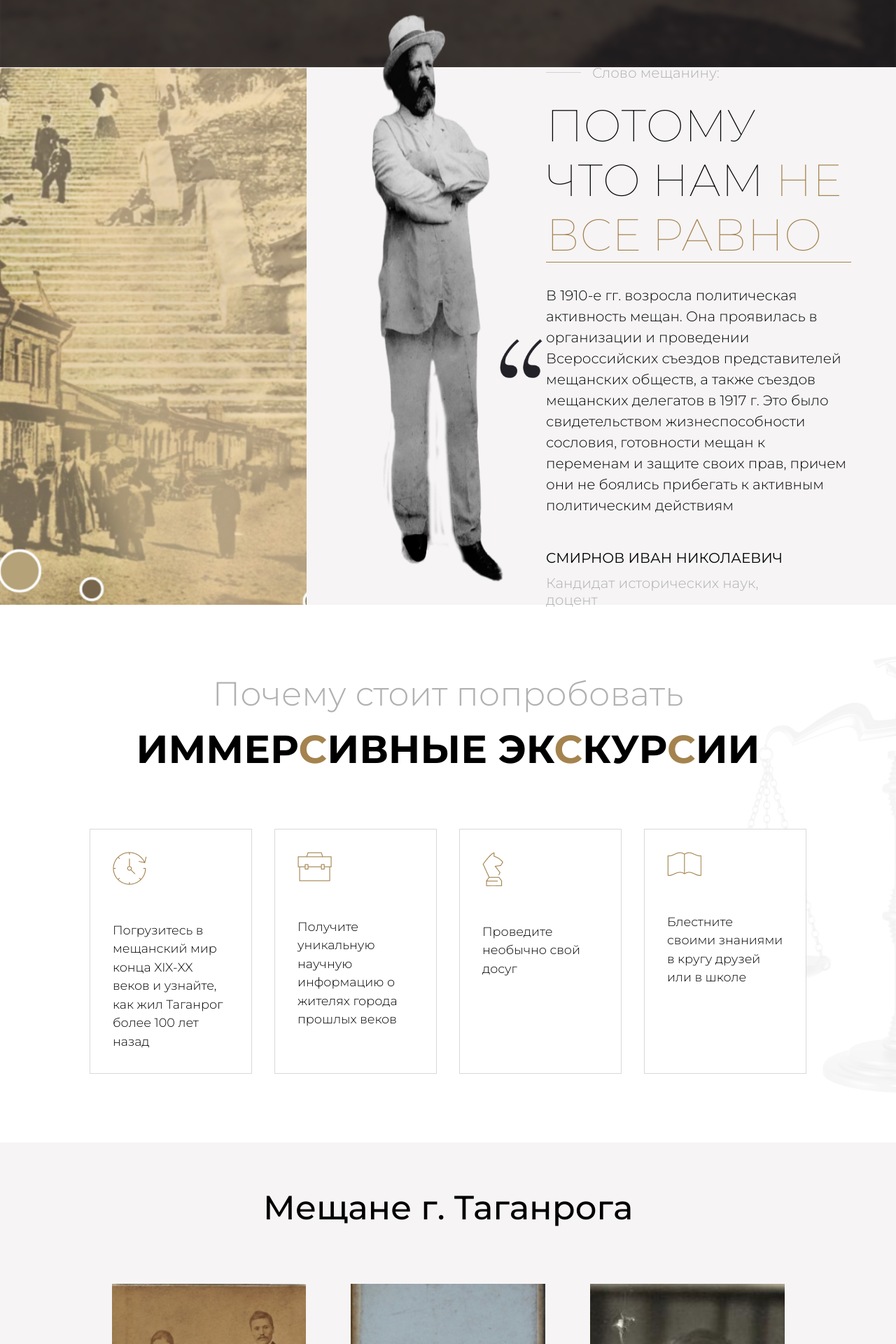
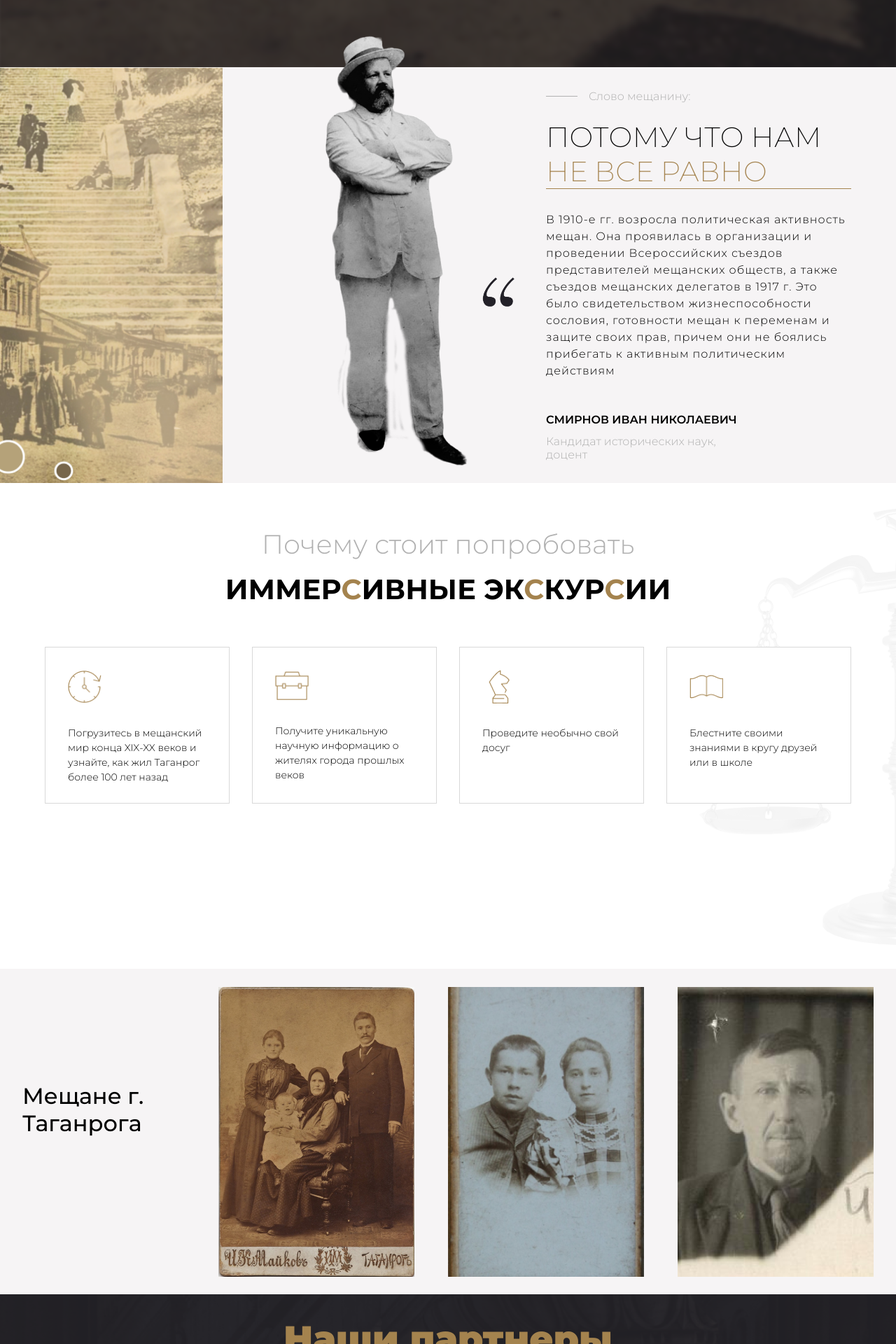
Before and after one commit to DmitriyMartynenko/meschane-of-taganrog, a React (Vite) app in the folder client/: page / in a window 1280 px wide. Shown: the part 600-2520 px from the top of the page at 70% size. Built offline with nearby package versions, Linux system fonts and the light colour scheme.

Commit message:
Refactoring

```diff
--- a/client/src/components/BenefitCard/BenefitCard.module.css
+++ b/client/src/components/BenefitCard/BenefitCard.module.css
@@ -1,18 +1,29 @@
 .benefitCard {
   display: flex;
   flex-direction: column;
-  gap: 3rem;
-  /* flex: 1; */
-  width: 25%;
+  gap: 2rem;
+  width: 307px;
+  height: 224px;
   min-width: 150px;
   padding: 2rem;
   border: 1px solid #D9D9D9;
   background-color: white;
 }
 
+.benefitCardImgContainer {
+  width: 48px;
+  height: 48px;
+}
+
+.benefitCardImg {
+  width: 100%;
+  height: 100%;
+  object-fit: contain;
+}
+
 .benefitCardText {
   margin: 0;
-  font-size: 1.1rem;
+  font-size: 0.875rem;
   font-weight: 300;
   line-height: 150%;
 }
--- a/client/src/components/BenefitCard/BenefitCard.tsx
+++ b/client/src/components/BenefitCard/BenefitCard.tsx
@@ -13,11 +13,7 @@ const BenefitCard = (props: BenefitCardProps) => {
   return (
     <div className={styles.benefitCard}>
       <div className={styles.benefitCardImgContainer}>
-        <img
-          className={styles.benefitCardImg}
-          src={imgSrc}
-          alt=""
-        />
+        <img className={styles.benefitCardImg} src={imgSrc} alt="" />
       </div>
       <p className={styles.benefitCardText}>{text}</p>
     </div>
--- a/client/src/components/Button/Button.module.css
+++ b/client/src/components/Button/Button.module.css
@@ -1,17 +1,17 @@
 .button {
   width: 100%;
   height: 100%;
-  padding: 1.25rem 0;
+  padding: 0.75rem;
   border: 1px solid #E3C37A;
   background-color: transparent;
   color: white;
   /* font-size: 1.1rem; */
-  font-size: 1rem;
+  font-size: 0.9rem;
   font-weight: 300;
   text-transform: uppercase;
 }
 
 .buttonTextBlack {
   color: black;
-  font-weight: 400;
+  font-weight: 500;
 }
--- a/client/src/components/HeaderLink/HeaderLink.module.css
+++ b/client/src/components/HeaderLink/HeaderLink.module.css
@@ -1,5 +1,5 @@
 .link {
-  color: rgba(255, 255, 255, 0.5);
+  color: #B1B1B1;
   /* font-size: 1.25rem; */
   font-size: 0.9rem;
   text-align: center;
--- a/client/src/components/Heading/Heading.module.css
+++ b/client/src/components/Heading/Heading.module.css
@@ -16,24 +16,24 @@
 }
 
 .line {
-  width: 50px;
+  width: 45px;
   height: 1px;
   margin-right: 1rem;
-  background-color: #b1b1b180;
+  background-color: #B1B1B1;
 }
 
 .subtitle {
   margin: 0;
   color: #B1B1B1;
-  font-size: 1.25rem;
+  /* font-size: 1.25rem; */
+  font-size: 1rem;
   font-weight: 300;
 }
 
 .title {
   margin: 0;
-  font-size: 4rem;
-  font-weight: 100;
-  /* text-align: center; */
+  font-size: 2.5rem;
+  font-weight: 200;
   text-transform: uppercase;
 }
 
--- a/client/src/components/Input/Input.module.css
+++ b/client/src/components/Input/Input.module.css
@@ -1,7 +1,8 @@
 .input {
   width: 100%;
   height: 100%;
-  padding: 1.25rem;
+  padding: 0.75rem 1rem;
+  border: none;
   /* font-size: 1rem; */
   font-size: 0.9rem;
   font-weight: 300;
--- a/client/src/components/ReadMoreCard/ReadMoreCard.module.css
+++ b/client/src/components/ReadMoreCard/ReadMoreCard.module.css
@@ -4,8 +4,8 @@
   flex-direction: column;
   justify-content: flex-end;
   gap: 4rem;
-  width: 400px;
-  height: 600px;
+  width: 308px;
+  height: 430px;
   z-index: 1;
 }
 
@@ -32,22 +32,24 @@
 .readMoreTextContainer {
   display: flex;
   flex-direction: column;
-  gap: 1.25rem;
-  padding: 3rem 2rem;
+  justify-content: center;
+  gap: 1rem;
+  height: 50%;
+  padding: 0 2rem;
 }
 
 .readMoreDate {
   margin: 0;
   color: #B1B1B1;
-  font-size: 1rem;
+  font-size: 0.875rem;
   font-weight: 300;
 }
 
 .readMoreText {
   margin: 0;
   color: white;
-  font-size: 1.2rem;
-  font-weight: 300;
+  font-size: 1rem;
+  font-weight: 200;
   text-transform: uppercase;
 }
 
@@ -58,7 +60,7 @@
 .readMoreTextCompact {
   margin: 0;
   color: black;
-  font-size: 1.2rem;
-  font-weight: 300;
+  font-size: 1rem;
+  font-weight: 400;
   text-transform: uppercase;
 }
--- a/client/src/components/Review/Review.tsx
+++ b/client/src/components/Review/Review.tsx
@@ -38,7 +38,7 @@ const Review = (props: ReviewProps) => {
           alt=""
         />
       </div>
-      <div className={styles.textContainer}>
+      <div className={styles.reviewTextContainer}>
         <p className={styles.reviewText}>{text}</p>
         <div className={styles.authorInfoContainer}>
           <p className={styles.reviewAuthor}>{author}</p>
--- a/client/src/components/SignUp/SignUp.module.css
+++ b/client/src/components/SignUp/SignUp.module.css
@@ -7,7 +7,7 @@
 .signUpTitle {
   margin: 0;
   padding-left: 0.5rem;
-  color: rgba(255, 255, 255, 0.9);
+  color: white;
   /* font-size: 1.25rem; */
   font-size: 1rem;
   font-weight: 300;
@@ -21,11 +21,11 @@
 }
 
 .signUpInputContainer {
-  width: 60%;
+  width: 55%;
 }
 
 .signUpButtonContainer {
-  width: 40%;
+  width: 45%;
 }
 
 @media (max-width: 1024px) {
--- a/client/src/pages/HomePage/HomePage.module.css
+++ b/client/src/pages/HomePage/HomePage.module.css
@@ -58,7 +58,7 @@
 }
 
 .promoSignUpContainer {
-  margin-left: 4rem;
+  margin-left: 3rem;
 }
 
 .promoLogoContainer {
@@ -77,12 +77,12 @@
 
 .meschaneInfoSection {
   display: flex;
-  height: 768px;
+  height: 594px;
   background-color: #F6F4F5;
 }
 
 .stoneStairImgContainer {
-  width: 640px;
+  width: 517px;
   height: 100%;
 }
 
@@ -94,24 +94,24 @@
 
 .meschaninImgContainer {
   position: relative;
-  width: 500px;
+  min-width: 462px;
   height: 100%;
 }
 
 .meschaninImg {
   position: absolute;
-  top: -10%;
+  top: -20%;
   width: 100%;
-  height: 100%;
-  transform: scale(1.25);
+  height: 728px;
+  /* transform: scale(1.25); */
 }
 
 .quotesImg {
   position: absolute;
   top: 50%;
   left: 80%;
-  width: 64px;
-  height: 64px;
+  width: 48px;
+  height: 48px;
 }
 
 .meschaneInfoTextContent {
@@ -133,9 +133,10 @@
 
 .meschaneInfoText {
   margin: 2rem 0 3rem 0;
-  font-size: 1.25rem;
+  font-size: 1rem;
   font-weight: 300;
   line-height: 150%;
+  letter-spacing: 1px;
 }
 
 .meschaneInfoAuthor {
@@ -144,13 +145,14 @@
   gap: 0.75rem;
   margin: 0;
   color: black;
-  font-size: 1.25rem;
-  font-weight: 400;
+  font-size: 1rem;
+  font-weight: 600;
   text-transform: uppercase;
 }
 
 .meschaneInfoJobTitle {
   color: #B1B1B1;
+  font-size: 1rem;
   font-weight: 300;
   text-transform: none;
 }
@@ -160,11 +162,10 @@
 .tryExcursionsSection {
   display: flex;
   flex-direction: column;
-  justify-content: center;
   align-items: center;
-  gap: 5rem;
-  height: 768px;
-  padding: 8rem;
+  gap: 3.625rem;
+  height: 694px;
+  padding: 4rem;
   background-image: url('../../assets/background2.png');
   background-repeat: no-repeat;
   background-position: right center;
@@ -182,13 +183,13 @@
 .tryExcursionsSubtitle {
   margin: 0;
   color: #B1B1B1;
-  font-size: 3rem;
+  font-size: 2.375rem;
   font-weight: 300;
 }
 
 .tryExcursionsTitle {
   margin: 0;
-  font-size: 3.5rem;
+  font-size: 2.5rem;
   font-weight: 700;
   text-transform: uppercase;
 }
@@ -199,6 +200,7 @@
 
 .benefitCardsContainer {
   display: flex;
+  justify-content: center;
   gap: 2rem;
   width: 100%;
 }
@@ -207,28 +209,28 @@
 
 .meschaneOfTaganrogSection {
   display: flex;
-  flex-wrap: wrap;
   justify-content: center;
   align-items: center;
-  gap: 5rem;
-  height: auto;
-  padding: 4rem;
+  gap: 4rem;
+  height: 465px;
+  padding: 0 2rem;
   background-color: #F6F4F5;
 }
 
 .meschaneOfTaganrogTitle {
-  margin: 0;
-  /* margin: 0 0 8rem 0; */
-  font-size: 3rem;
+  margin: 0 0 4rem 0;
+  font-size: 2rem;
   font-weight: 500;
 }
 
 .meschaneOfTaganrogImagesContainer {
   display: flex;
-  gap: 4rem;
+  gap: 3rem;
 }
 
 .meschaneOfTaganrogImgContainer {
+  width: 280px;
+  height: 414px;
   flex: 1;
 }
 
@@ -243,33 +245,38 @@
 .ourPartnersSection {
   display: flex;
   flex-direction: column;
-  justify-content: center;
   align-items: center;
-  gap: 3rem;
-  padding: 2rem 2rem 4rem 2rem;
+  gap: 2rem;
+  height: 482px;
+  padding: 2rem;
+  background-image: url('../../assets/ourPartnersBackground.png');
+  background-repeat: no-repeat;
+  background-position: center;
   background-color: #232228;
 }
 
 .ourPartnersTitle {
   margin: 0;
-  font-size: 4rem;
+  font-size: 3.25rem;
+  font-weight: 900;
   color: #A4834E;
 }
 
 .ourPartnersImgContainer {
-  width: 75%;
+  width: 1196px;
   height: auto;
 }
 
 .ourPartnersTGLIAMZimg {
   width: 100%;
   height: 100%;
+  object-fit: cover;
 }
 
 .ourPartnersText {
   margin: 0;
   color: white;
-  font-size: 1.75rem;
+  font-size: 1.5rem;
   font-weight: 900;
   text-align: center;
 }
@@ -282,7 +289,7 @@
   justify-content: center;
   align-items: center;
   gap: 8rem;
-  padding: 6rem 4rem 8rem 4rem;
+  padding: 6rem;
   background-color: #F6F4F5;
 }
 
@@ -296,18 +303,19 @@
 
 .buttonsContainer {
   display: flex;
-  justify-content: space-between;
+  justify-content: center;
   align-items: center;
+  gap: 8rem;
   width: 100%;
 }
 
-.arrowLeft,
-.arrowRight {
+.arrowLeftButton,
+.arrowRightButton {
   display: flex;
   justify-content: center;
   align-items: center;
-  width: 4rem;
-  height: 4rem;
+  width: 48px;
+  height: 48px;
   border: none;
   background-color: #A4834E;
   cursor: pointer;
@@ -323,8 +331,8 @@
 }
 
 .paginationButton {
-  width: 16px;
-  height: 16px;
+  width: 8px;
+  height: 12px;
   border: none;
   border-radius: 50%;
   background-color: white;
@@ -332,9 +340,9 @@
 }
 
 .paginationButtonActive {
-  width: 24px;
-  height: 24px;
-  border: 5px solid #F6F4F5;
+  width: 12px;
+  height: 18px;
+  border: 3px solid #F6F4F5;
   background-color: #A4834E;
   outline: 2px solid #A4834E;
 }
@@ -344,13 +352,15 @@
 .goodToKnowSection {
   display: flex;
   flex-direction: column;
+  align-items: center;
   gap: 3rem;
-  padding: 6rem;
+  padding: 4rem;
 }
 
 .goodToKnowHeadingContainer {
   display: flex;
   justify-content: space-between;
+  width: 85%;
 }
 
 .goodToKnowButtonContainer {
@@ -358,10 +368,11 @@
   height: 60px;
 }
 
-.readMoreContainer {
+.readMoreCardsContainer {
   display: flex;
   justify-content: space-between;
   gap: 2rem;
+  width: 85%;
 }
 
 /* subscribeSection */
@@ -371,19 +382,38 @@
   flex-direction: column;
   justify-content: center;
   align-items: center;
-  gap: 1rem;
+  gap: 3rem;
   padding: 4rem;
   background-color: #F6F4F5;
 }
 
+.subscribeSignUpContainer {
+  display: flex;
+  flex-direction: column;
+  align-items: center;
+  gap: 2rem;
+  width: 50%;
+}
+
 .subscribeText {
+  margin: 0;
   color: #232228;
-  font-size: 1.75rem;
+  font-size: 1.375rem;
   font-weight: 300;
 }
 
-.emailContainer {
-  width: 50%;
+.subscribeEmailContainer {
+  display: flex;
+  gap: 1rem;
+  width: 100%;
+}
+
+.subscribeInputContainer {
+  width: 75%;
+}
+
+.subscribeButtonContainer {
+  width: 25%;
 }
 
 /* footerSection */
```
Also changed, not shown: client/src/components/Review/Review.module.css (+18 -16 lines), client/src/pages/HomePage/HomePage.tsx (+27 -62 lines), client/src/assets/ourPartnersBackground.png (added).
